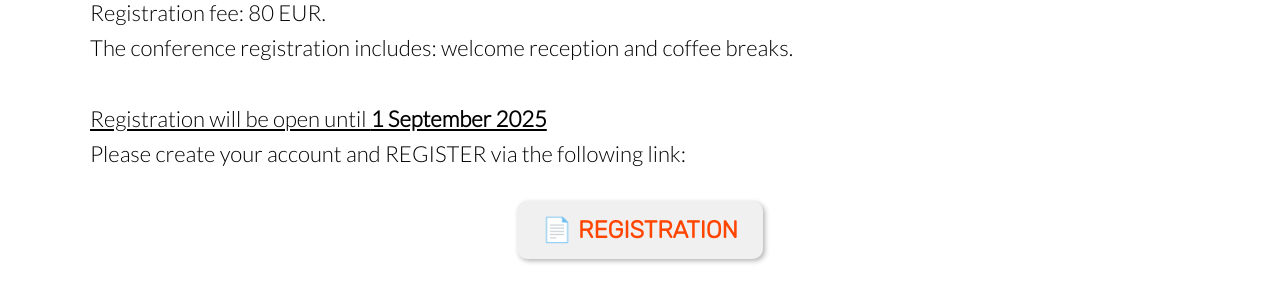
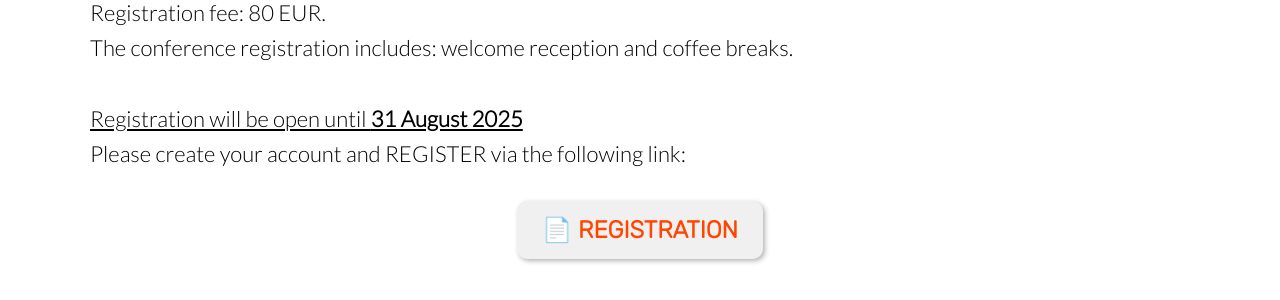
Before and after one commit to INCNgit/incn, a Jekyll site: the page built from registration.html, in a window 1280 px wide and 900 px high, scrolled down 428 px. Shown: the part 215-515 px from the top of the window. Built offline with Jekyll 4.4.1, drawn with Linux system fonts in a browser that asks for light colours; nearby versions of some CDN libraries.

Commit message:
Update registration deadline

```diff
--- a/registration.html
+++ b/registration.html
@@ -150,7 +150,7 @@ image: /images/background/backpd.png
 
 					<br><br>
 
-					<u>Registration will be open until <b>1 September 2025</b></u>
+					<u>Registration will be open until <b>31 August 2025</b></u>
 					<br>
 
 					Please create your account and REGISTER via the following link:
```
